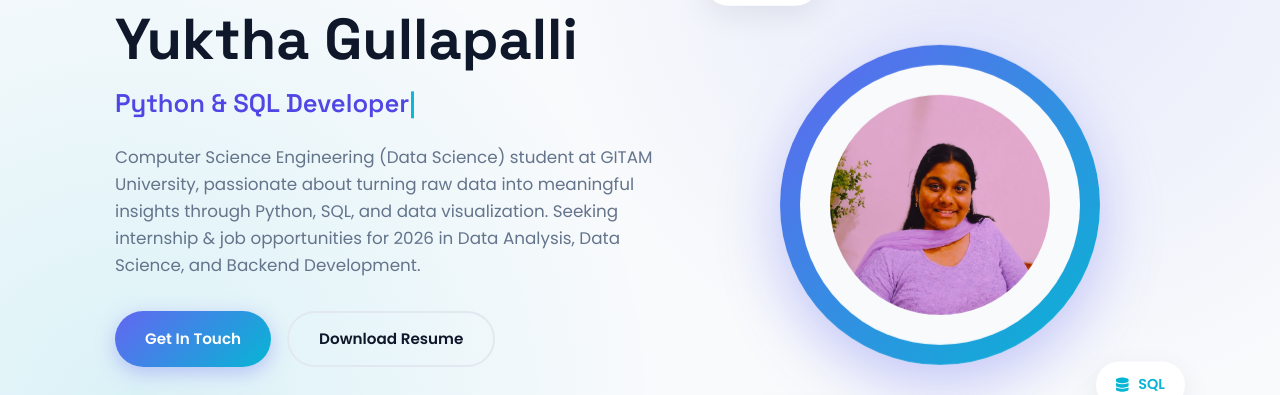
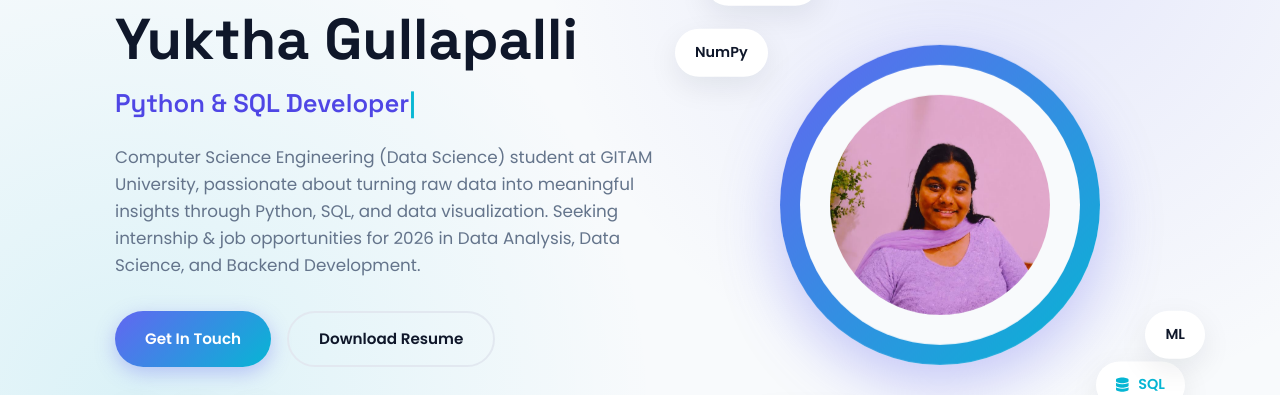
Before and after one commit to yuktha6699/portfolio, a plain HTML site: page index.html in a window 1280 px wide. Shown: the part 230-625 px from the top of the page. Drawn offline with Linux system fonts and the light colour scheme.

Commit message:
Add files via upload

```diff
--- a/index.html
+++ b/index.html
@@ -64,8 +64,10 @@
       </div>
       <div class="floating-card card1"><i class="fa-brands fa-python"></i> Python</div>
       <div class="floating-card card2"><i class="fa-solid fa-database"></i> SQL</div>
+      <div class="floating-card card6">NumPy</div>
+      <div class="floating-card card7">ML</div>
       <div class="floating-card card3"><i class="fa-solid fa-chart-pie"></i> Power BI</div>
-    </div>
+      </div>
   </div>
   <a href="#about" class="scroll-down" aria-label="Scroll down"><i class="fa-solid fa-chevron-down"></i></a>
 </section>
--- a/style.css
+++ b/style.css
@@ -786,3 +786,12 @@ ul { list-style: none; }
     object-fit: cover;
     display: block;
 }
+.card6 {
+    top: 15%;
+    left: -40px;
+}
+
+.card7 {
+    bottom: 15%;
+    right: -40px;
+}
```
